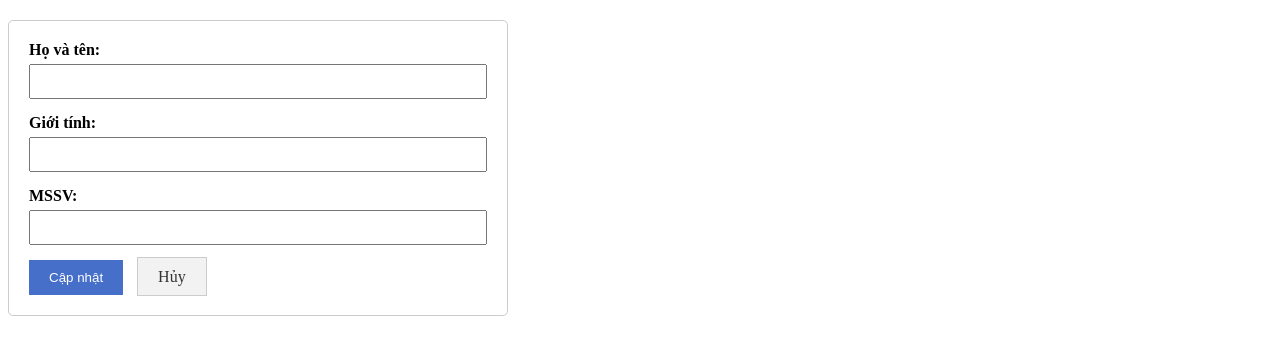
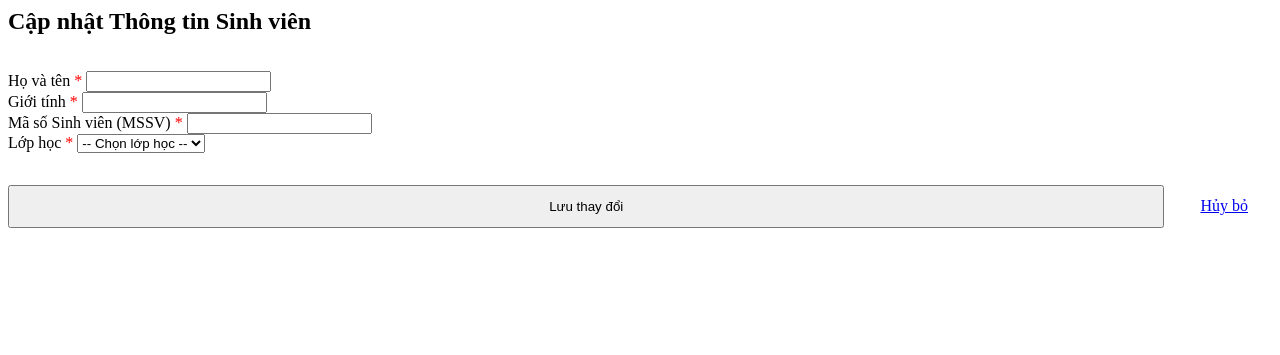
Before and after one commit to Ainhi2005/PMNM_68PM4_NgoThiAiNhi_0020868, a PHP site: page /edit.php in a window 1280 px wide. Shown: the top 355 px of the page. Run offline with PHP 8.4, Linux system fonts and the light colour scheme; data that the repository does not hold is empty.

Commit message:
feat<sinhvien> : add field malop

```diff
--- a/app/views/sinhvien/edit.php
+++ b/app/views/sinhvien/edit.php
@@ -1,32 +1,40 @@
-<h1><?php echo $title ?></h1>
+<div class="card card-small">
+    <h2 style="margin-top: 0; color: var(--primary-color); border-bottom: 2px solid var(--border-color); padding-bottom: 12px; margin-bottom: 24px; font-size: 1.5rem;">Cập nhật Thông tin Sinh viên</h2>
 
-<div style="margin-top: 20px; text-align: left; max-width: 500px;">
-    <form action="/PMNM_68PM4_NgoThiAiNhi_0020868/public/sinhvien/update/<?php echo $student['id']; ?>" method="POST"
-        style="padding: 20px; border: 1px solid #ccc; border-radius: 5px;">
-        <div style="margin-bottom: 15px;">
-            <label style="display: block; font-weight: bold; margin-bottom: 5px;">Họ và tên:</label>
-            <input type="text" name="sinhvien" value="<?php echo htmlspecialchars($student['sinhvien']); ?>" required
-                style="width: 100%; padding: 8px; box-sizing: border-box;">
+    <form action="/PMNM_68PM4_NgoThiAiNhi_0020868/public/sinhvien/update/<?php echo $student['id']; ?>" method="POST">
+        <div class="form-group">
+            <label class="form-label">Họ và tên <span style="color: red;">*</span></label>
+            <input type="text" name="sinhvien" class="form-control" value="<?php echo htmlspecialchars($student['sinhvien']); ?>" required>
         </div>
 
-        <div style="margin-bottom: 15px;">
-            <label style="display: block; font-weight: bold; margin-bottom: 5px;">Giới tính:</label>
-            <input type="text" name="giotinh" value="<?php echo htmlspecialchars($student['giotinh']); ?>" required
-                style="width: 100%; padding: 8px; box-sizing: border-box;">
+        <div class="form-group">
+            <label class="form-label">Giới tính <span style="color: red;">*</span></label>
+            <input type="text" name="giotinh" class="form-control" value="<?php echo htmlspecialchars($student['giotinh']); ?>" required>
         </div>
 
-        <div style="margin-bottom: 15px;">
-            <label style="display: block; font-weight: bold; margin-bottom: 5px;">MSSV:</label>
-            <input type="text" name="mssv" value="<?php echo htmlspecialchars($student['mssv']); ?>" required
-                style="width: 100%; padding: 8px; box-sizing: border-box;">
+        <div class="form-group">
+            <label class="form-label">Mã số Sinh viên (MSSV) <span style="color: red;">*</span></label>
+            <input type="text" name="mssv" class="form-control" value="<?php echo htmlspecialchars($student['mssv']); ?>" required>
         </div>
 
-        <div>
-            <button type="submit"
-                style="padding: 10px 20px; background-color: #456fc8; color: white; border: none; cursor: pointer;">Cập
-                nhật</button>
-            <a href="/PMNM_68PM4_NgoThiAiNhi_0020868/public/sinhvien"
-                style="margin-left: 10px; text-decoration: none; color: #333; padding: 10px 20px; border: 1px solid #ccc; background-color: #f2f2f2;">Hủy</a>
+        <div class="form-group">
+            <label class="form-label">Lớp học <span style="color: red;">*</span></label>
+            <select name="malop" class="form-control" required>
+                <option value="">-- Chọn lớp học --</option>
+                <?php if (!empty($dsLopHoc)): ?>
+                    <?php foreach ($dsLopHoc as $lh): ?>
+                        <option value="<?php echo htmlspecialchars($lh['malop']); ?>"
+                            <?php echo ($student['malop'] === $lh['malop']) ? 'selected' : ''; ?>>
+                            <?php echo htmlspecialchars($lh['tenlop']); ?>
+                        </option>
+                    <?php endforeach; ?>
+                <?php endif; ?>
+            </select>
+        </div>
+
+        <div style="margin-top: 32px; display: flex; gap: 12px;">
+            <button type="submit" class="btn btn-primary" style="flex: 1; padding: 12px;">Lưu thay đổi</button>
+            <a href="/PMNM_68PM4_NgoThiAiNhi_0020868/public/sinhvien" class="btn btn-outline" style="padding: 12px 24px;">Hủy bỏ</a>
         </div>
     </form>
 </div>
```
Also changed, not shown: app/views/sinhvien/create.php (+29 -15 lines).
